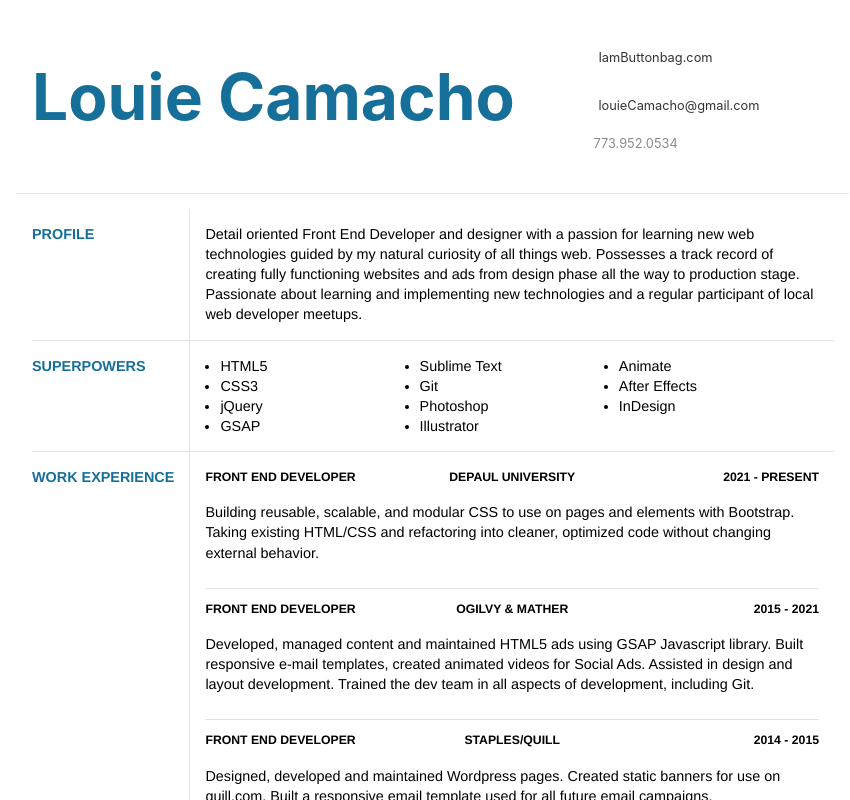
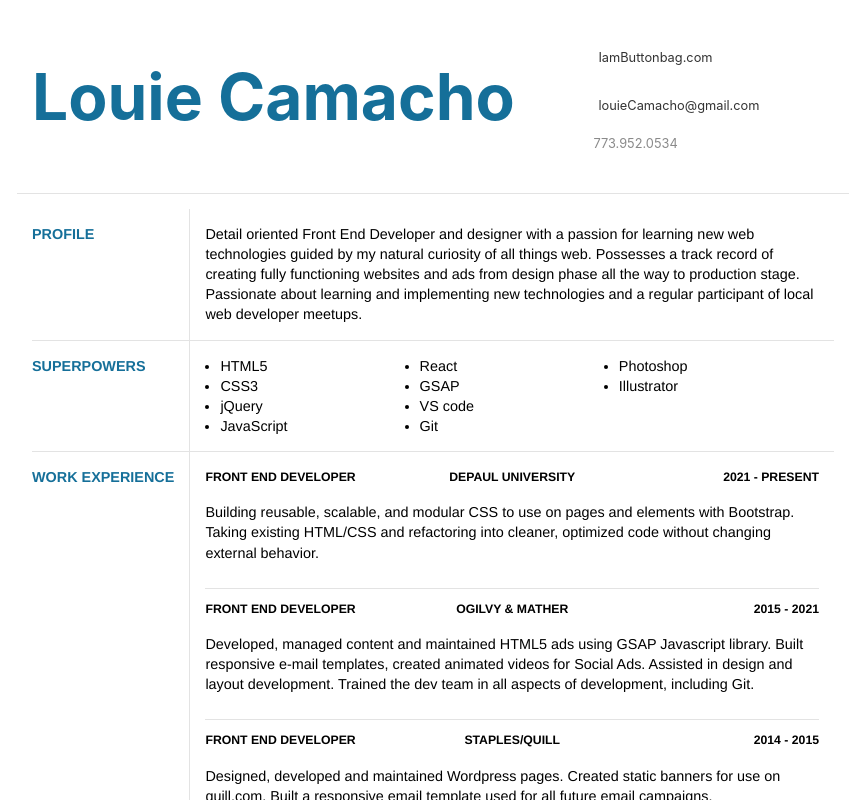
Before and after one commit to buttonbag/resume, a React (Create React App) app in the folder my-app/: page / in a window 1280 px wide. Shown: the top 800 px of the page, without its empty margins (207-1057 px from the left). Built offline with nearby package versions, Linux system fonts and the light colour scheme.

Commit message:
skills component

```diff
--- a/my-app/src/components/Content.js
+++ b/my-app/src/components/Content.js
@@ -1,3 +1,4 @@
+import Skills from "./Skills";
 import Works from "./Work";
 
 export default function Content() {
@@ -9,24 +10,7 @@ export default function Content() {
                 <div class="section-details">Detail oriented Front End Developer and designer with a passion for learning new web technologies guided by my natural curiosity of all things web. Possesses a track record of creating fully functioning websites and ads from design phase all the way to production stage. Passionate about learning and implementing new technologies and a regular participant of local web developer meetups.</div>
             </div>
             {/* <!-- skills --> */}
-            <div class="skills">
-                <div class="section-title">superpowers</div>
-                <div class="section-details">
-                    <ul class="skills-list">
-                        <li>HTML5</li>
-                        <li>CSS3</li>
-                        <li>jQuery</li>
-                        <li>GSAP</li>
-                        <li>Sublime Text</li>
-                        <li>Git</li>
-                        <li>Photoshop</li>
-                        <li>Illustrator</li>
-                        <li>Animate</li>
-                        <li>After Effects</li>
-                        <li>InDesign</li>
-                    </ul>
-                </div>
-            </div>
+            <Skills />
             {/* <!-- work experience --> */}
             <Works />
             {/* <!-- education --> */}
--- /dev/null
+++ b/my-app/src/components/Skills.js
@@ -0,0 +1,16 @@
+import skillsData from "../data/skillsData"
+export default function Skills(props) {
+    const skills = skillsData.map((skill) => (
+        <li>{skill}</li>
+    ))
+    return (
+        <div class="skills">
+            <div class="section-title">superpowers</div>
+            <div class="section-details">
+                <ul class="skills-list">
+                    {skills}
+                </ul>
+            </div>
+        </div>
+    )
+}
--- /dev/null
+++ b/my-app/src/data/skillsData.js
@@ -0,0 +1,12 @@
+export default [
+    "HTML5",
+    "CSS3",
+    "jQuery",
+    "JavaScript",
+    "React",
+    "GSAP",
+    "VS code",
+    "Git",
+    "Photoshop",
+    "Illustrator",
+]
```
